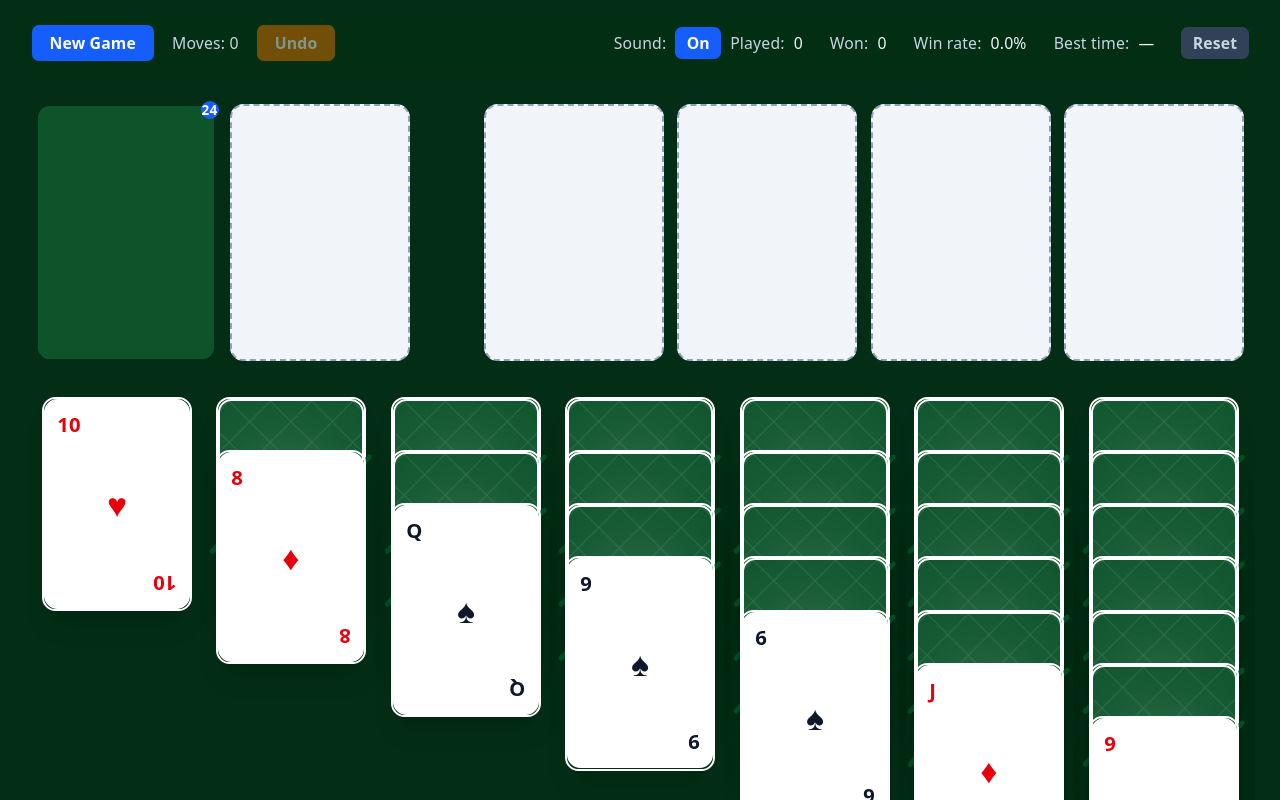
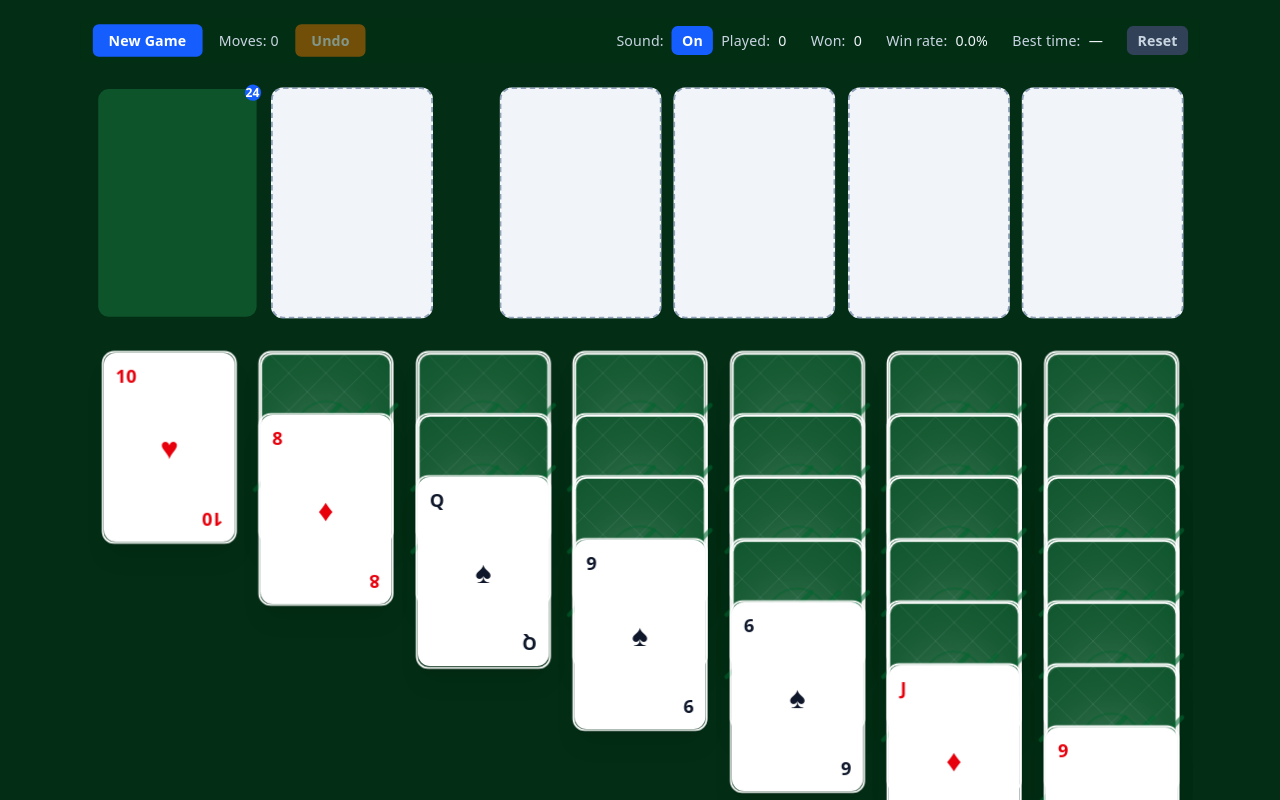
Before and after one commit to sandst1/laguna-klondike, a React (Vite) app: page / in a window 1280 px wide. Shown: the top 800 px of the page. Built offline with nearby package versions, Linux system fonts and the light colour scheme.

Commit message:
Adjust paddings and sizes abit

```diff
--- a/src/App.tsx
+++ b/src/App.tsx
@@ -32,7 +32,7 @@ function App() {
 
   return (
     <div className="flex min-h-screen w-full flex-col items-center gap-4 bg-green-950 p-4 text-slate-100">
-      <main className="flex w-full max-w-7xl flex-col items-center gap-4">
+      <main className="flex w-full max-w-7xl flex-col items-center gap-2" style={{ transform: 'scale(0.9)', transformOrigin: 'top center' }}>
         <header className="flex w-full flex-wrap items-center justify-between gap-1.5 rounded-lg bg-green-950/50 px-3 py-1.5 text-sm">
           <GameControls state={state} onNewGame={handleNewGame} onUndo={handleUndo} />
           <div className="flex flex-wrap items-center gap-2">
--- a/src/index.css
+++ b/src/index.css
@@ -185,7 +185,7 @@
 
   .tableau-pile > .card-flip,
   .tableau-pile > button.card-flip {
-    margin-bottom: -100%;
+    margin-bottom: -90%;
   }
 
   .tableau-pile > .card-flip:last-child,
```
